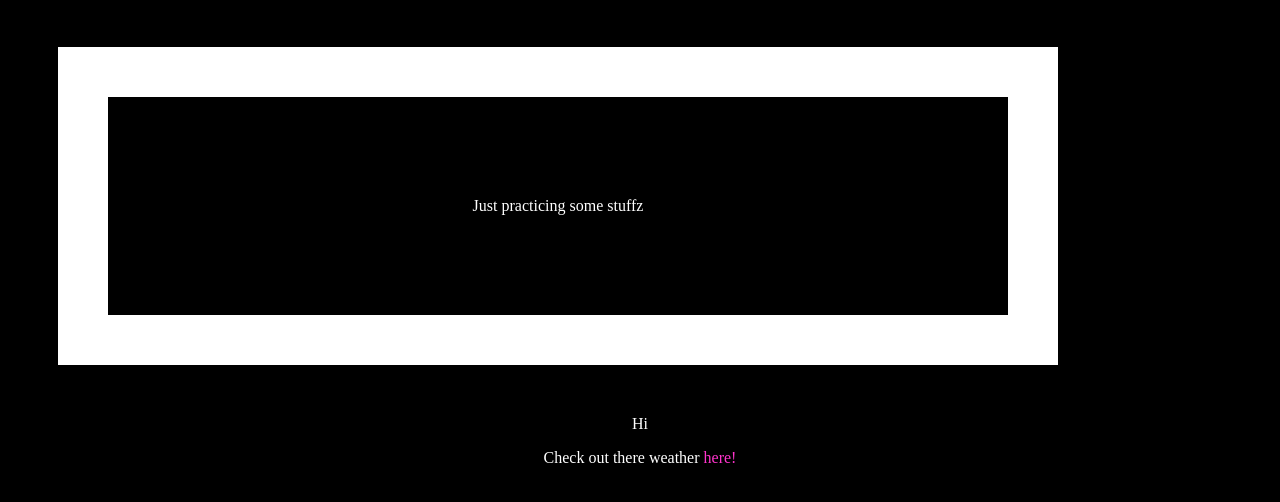
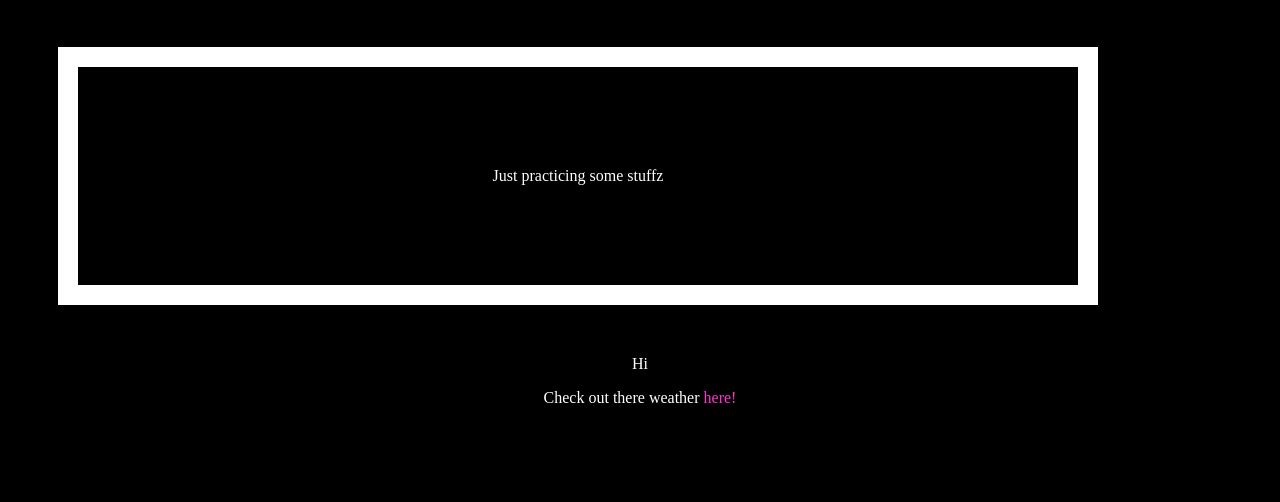
Before and after one commit to sanai93/sanai93.github.io, a plain HTML site: page index.html in a window 1280 px wide. Shown: the part 48-550 px from the top of the page. Drawn offline with Linux system fonts and the light colour scheme.

Commit message:
Update style.css

```diff
--- a/style.css
+++ b/style.css
@@ -15,8 +15,8 @@ a:hover{
 }
 
 div.box {
-  width:700px;
+  width:800px;
   padding:100px;
-  border:50px solid white;
+  border:20px solid white;
   margin:50px;
 }
```
